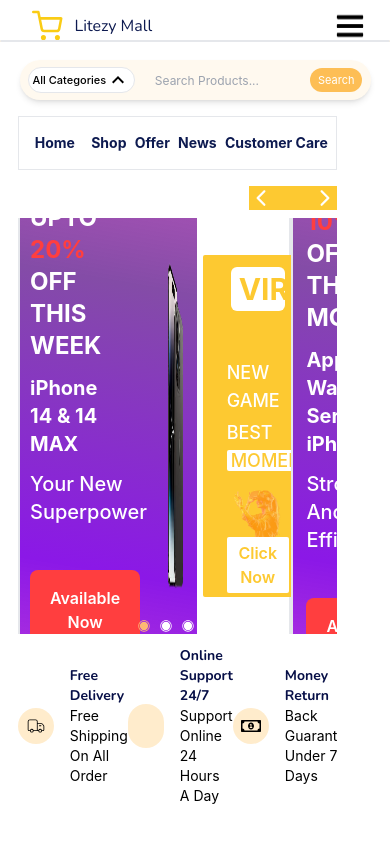
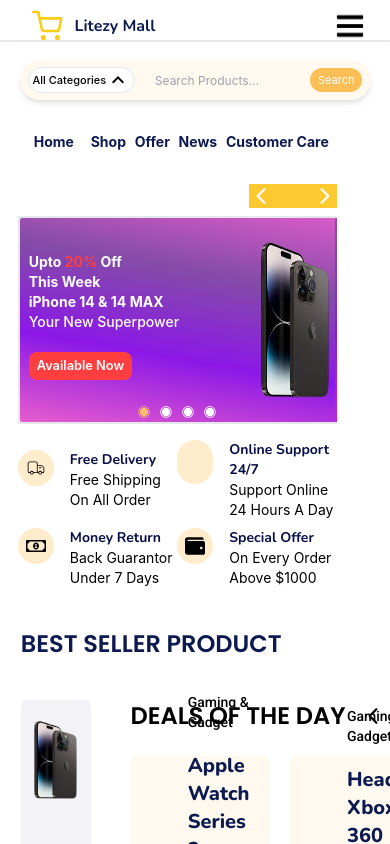
Before and after one commit to Litezy/litezy-mall, a React (Vite) app: page / in a window 390 px wide. Shown: the top 844 px of the page. Built offline with nearby package versions, Linux system fonts and the light colour scheme; some icons are missing; a web font is replaced by a local one.

Commit message:
finished the first carousel

```diff
--- a/src/components/Card.jsx
+++ b/src/components/Card.jsx
@@ -38,7 +38,7 @@
                 </div>
                 <div className=" mx-auto md:w-full overflow-hidden">
                     <div className="flex flex-col w-full ">
-                        <ul className='flex  items-center border w-full md:rounded-full justify-between md:w-4/6 px-2 text-center md:text-start py-3 capitalize md:bg-[#fff9ef] gap-2  mb-4 text-[#0d1a50] font-bold text-sm md:text-md mt-2 h-fit'>
+                        <ul className='flex  items-center  w-full md:rounded-full justify-between md:w-4/6 px-2 text-center md:text-start py-3 capitalize md:bg-[#fff9ef] gap-2  mb-4 text-[#0d1a50] font-bold text-sm md:text-md mt-2 h-fit'>
                             <li className=' px-2 py-1 md:bg-white rounded-full cursor-pointer'>home</li>
                             <li><div className="md:flex md:items-center gap-2 md:px-4 md:py-1 md:bg-white rounded-full cursor-pointer">shop <span><IoIosArrowDown className='hidden md:flex'/></span></div></li>
                             <li><div className="md:flex md:items-center gap-2 md:px-4 md:py-1 md:bg-white rounded-full cursor-pointer">offer <span><IoIosArrowDown className='hidden md:flex'/></span></div></li>
--- a/src/components/CartandSearch.jsx
+++ b/src/components/CartandSearch.jsx
@@ -36,10 +36,10 @@
     // }
     return (
         <div>
-            <div className={`flex items-center w-[100%] justify-between mx-auto pt-2 ${bars ? 'fixed z-20 -mt-4 bg-teal-800/10' : ''}`}>
+            <div className={`flex items-center w-[100%] justify-between mx-auto pt-2 ${bars ? 'fixed z-20 -mt-4 bg-teal-800/10' : '' }headscroll`}>
                 <div className="cart pl-8 md:px-10 w-[80%] md:w-fit flex items-center justify-between gap-3  ">
                     <FiShoppingCart className='text-4xl md:text-5xl font-bold text-yellow-400' />
-                    <p className='md:font-bold font font-medium text-md md:text-4xl text-[#0d1a50] w-full'>Litezy Mall</p>
+                    <p className='md:font-bold font font-bold  text-md md:text-4xl text-[#0d1a50] w-full'>Litezy Mall</p>
                 </div>
                 <div className="md:hidden text-3xl w-20 flex items-center justify-center">
                     <Icon id='bars' onClick={Change} className="transition-all icon ease-in-out duration-100" />
--- a/src/components/PageLayout.jsx
+++ b/src/components/PageLayout.jsx
@@ -6,7 +6,7 @@
 
 const PageLayout = ({children}) => {
     return (
-        <div className='w-full overflow-y-hidden'>
+        <div className='w-full overflow-hidden'>
             <InfoHeaders />
             <CartandSearch />
             <div className="mt-10 w-[95%]  mx-auto ">
--- a/src/components/SubHeaders.jsx
+++ b/src/components/SubHeaders.jsx
@@ -16,7 +16,7 @@
       title: 'iPhone 14 & 14 MAX',
       desc: 'Your new superpower',
       avail: 'Available Now',
-      week: 'Off this week',
+      week: 'week',
       cent: '20%',
       virtual: virtualimg
     },
@@ -25,7 +25,7 @@
       title: 'Apple Watch Series 3 iPhone',
       desc: 'Strong and Efficient',
       avail: 'Available Now',
-      week: 'Off this month',
+      week: 'month',
       cent: '10%',
       virtual: virtualimg2
     },
@@ -34,7 +34,7 @@
       title: 'LED-Backlight LCD Tv',
       desc: 'strong and reliable',
       avail: 'Available Now',
-      week: 'Off this week',
+      week: 'week',
       cent: '15%',
       virtual: virtualimg3
     },
@@ -43,7 +43,7 @@
       title: 'Tp-Link Wifi Router',
       desc: 'Your new superpower',
       avail: 'Available Now',
-      week: 'Off this week',
+      week: 'week',
       cent: '25%',
       virtual: virtualimg4
     },
@@ -53,7 +53,7 @@
   const Next = () => {
     setCurr((prevCurr) => {
       const newCurr = prevCurr === items.length - 1 ? 0 : prevCurr + 1;
-      const newTranslateX = `translateX(-${newCurr * 70}vw)`;
+      const newTranslateX = `translateX(-${newCurr * 81}vw)`;
       document.getElementById("slide").style.transform = newTranslateX;
       return newCurr;
     });
@@ -62,7 +62,7 @@
   const Prev = () => {
     setCurr((prevCurr) => {
       const newCurr = prevCurr === 0 ? items.length - 1 : prevCurr - 1;
-      const newTranslateX = `translateX(-${newCurr * 70}vw)`;
+      const newTranslateX = `translateX(-${newCurr * 80}vw)`;
       document.getElementById("slide").style.transform = newTranslateX;
       return newCurr;
     });
@@ -84,30 +84,30 @@
   //   return ()=> clearInterval(interval)
   // },[])
   return (
-    <div className="w-full ">
+    <div className="w-full md:h-[30rem] mb-4 relative overflow-hidden ">
       <div className="flex text-2xl w-fit ml-auto gap-10 mb-2 text-white bg-[#fdc931]">
         <IoIosArrowBack onClick={Prev} className=' cursor-pointer'/>
         <IoIosArrowForward onClick={Next} className=' cursor-pointer'/>
       </div>
-      <div className=" w-full items-center flex relative container overflow-hidden h-[26rem] ">
-        <div className="overflow-x-auto sliderdown w-full  ">
-          <div id='slide' className="slider  transition-transform ease-in-out w-full flex items-center  ">
+      <div className=" w-full items-center flex relative container overflow-hidden h-52 md:h-full ">
+        <div className="overflow-x-auto  w-full h-full  ">
+          <div id='slide' className="slider  border-2 transition-transform ease-in-out h-full  flex items-center  ">
             {items.map((item, i) => (
-              <div key={i} className="w-[70vw] h-screen border-2">
-                <div className="flex items-center justify-between gap-20 w-[70vw]  h-full mx-auto" >
-                  <div className="w-[65%] card-bg h-full rounded-sm flex items-center justify-center text-white">
-                    <div className=" flex items-center justify-center gap-10  px-5 my-auto">
-                      <div className="w-[60%] ">
-                        <h1 className='uppercase mb-3 text-2xl font-bold'>Upto <span className='text-[#ff3e3f] '>{item.cent}</span> {item.week}</h1>
-                        <h2 className='text-xl font-bold mb-3 '>{item.title}</h2>
-                        <p className='mb-5 text-xl font-medium capitalize '>{item.desc}</p>
-                        <button className='px-5 py-4 bg-[#ff3e3f] text-white mt-6 text-[1rem] font-semibold rounded-lg'>{item.avail}</button>                    </div>
-                      <div className="w-[40%] ">
-                        <img src={item.image} className='h-[23rem] w-[100%]' alt="" />
+              <div key={i} className="md:w-[70vw] w-full h-full  ">
+                <div className="flex items-center justify-between md:gap-20 w-[100vw] md:w-[70vw]  h-full mx-auto" >
+                  <div className="w-[100%] md:w-[65%] card-bg h-full rounded-sm flex items-center justify-center text-white">
+                    <div className=" flex items-center justify-center gap-10 px-2  md:px-10 my-auto">
+                      <div className="md:w-[60%] w-[60%] text-sm ">
+                        <h1 className=' capitalize md:mb-3 md:text-2xl font-bold'>Upto <span className='text-[#ff3e3f] '>{item.cent}</span> Off <br /> this {item.week}</h1>
+                        <h2 className='md:text-xl font-bold md:mb-3 '>{item.title}</h2>
+                        <p className='md:mb-5 md:text-xl font-medium capitalize '>{item.desc}</p>
+                        <button className='md:px-5 md:py-4 mt-5 mb-2 bg-[#ff3e3f] text-white md:mt-6 md:text-[1rem] font-semibold rounded-lg text-[.8rem] px-2 py-1'>{item.avail}</button>                    </div>
+                      <div className="md:w-[40%]  h-fit mr-14 md:mr-0">
+                        <img src={item.image} className='md:h-[23rem] md:w-[100%] h-[11rem]' alt="" />
                       </div>
                     </div>
                   </div>
-                  <div className="h-fit -ml-20 w-[33%] bg-[#fdc931] uppercase rounded-sm px-1">
+                  <div className="hidden md:block h-full -ml-20 w-[33%] bg-[#fdc931] uppercase rounded-sm px-1">
                     <h1 className="px-2 py-1 ml-6 font-bold bg-white w-4/6 text-center text-[#fdc931] mt-3 rounded-md text-3xl mb-3">Virtual</h1>
                     <div className="px-2 py-1 ml-20 font-bold w-2/5 text-center text-white mt-2 rounded-md text-3xl ">REALITY</div>
                     <div className="font-medium ml-5 text-white  text-lg -mt-2 ">New game</div>
@@ -124,7 +124,7 @@
           </div>
           <div className="flex flex-row absolute  -bottom-3 left-0 w-full items-center gap-2 justify-center text-sm -mt-10 h-10">
             {items.map((item, i) => (
-              <IoIosRadioButtonOn key={i} className={` ${curr === i ? 'text-orange-300' : ' text-white'} cursor-pointer`}
+              <IoIosRadioButtonOn key={i} className={` ${curr === i ? 'text-orange-300' : ' text-white'} cursor-pointer md:-mt-16 -mt-2`}
                 onClick={() => ChangeCurrent(i)} />
             ))}
           </div>
--- a/src/components/Supports.jsx
+++ b/src/components/Supports.jsx
@@ -10,30 +10,30 @@
     const support = [
         {
             title: 'Free delivery',
-            desc:'Free shipping on all order',
-            image: <CiDeliveryTruck/>
+            desc: 'Free shipping on all order',
+            image: <CiDeliveryTruck />
         },
         {
             title: 'Online support 24/7',
-            desc:'Support online 24 hours a day',
-            image: <PiChatsLight/>
+            desc: 'Support online 24 hours a day',
+            image: <PiChatsLight />
         },
         {
             title: 'Money return',
-            desc:'back guarantor under 7 days',
-            image: <FaRegMoneyBillAlt/>
+            desc: 'back guarantor under 7 days',
+            image: <FaRegMoneyBillAlt />
         },
         {
             title: 'Special offer',
-            desc:'On every order above $1000',
-            image: <FaWallet/>
+            desc: 'On every order above $1000',
+            image: <FaWallet />
         },
     ]
     return (
-    <div className='flex items-center justify-between mt-3 w-full'>
-        {support.map((item,index) => (
-            <div className="flex items-center justify-between gap-4" key={index} >
-                <div className="px-2 py-2 rounded-full bg-[#ffeccc]">
+        <div className='md:flex grid-cols-2 grid items-center justify-between  w-full '>
+            {support.map((item, index) => (
+                <div className=" flex items-start md:items-center md:justify-between mb-2 gap-4 " key={index} >
+                    <div className="px-2 py-2 rounded-full bg-[#ffeccc] w-fit">
                         <div className="text-xl">
                             {item.image}
                         </div>
--- a/src/index.css
+++ b/src/index.css
@@ -20,7 +20,7 @@
   margin: 0;
   padding: 0;
   box-sizing: border-box;
-  /* background-color: #f8fafc; */
+ overflow-x: hidden;
 }
 .info {
   background-color: #f7f7f7;
@@ -106,7 +106,7 @@
 } */
 
 .sliderdown::-webkit-scrollbar {
-  height: 0;
+  width: 0;
 }
 .slider{
   transition: all ease-in-out 1.2s;
@@ -117,6 +117,7 @@
 .subcategory{
   transition: all ease-in-out 1.3s;
 }
+
 @media screen and (max-width: 500px) {
   .card-border{
     border-top: none;
```
Lines whose indentation alone changed are shown as unchanged.
